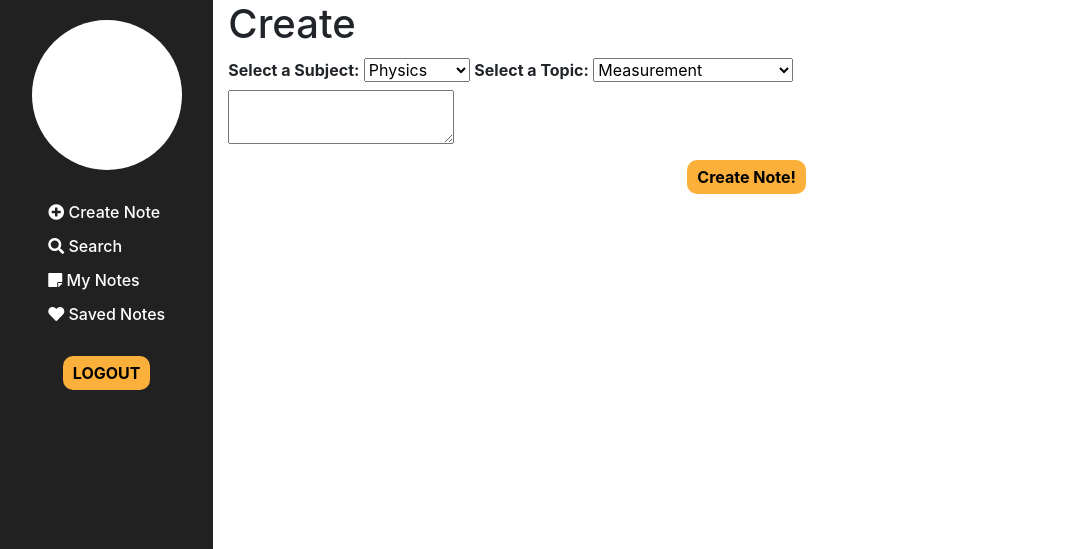
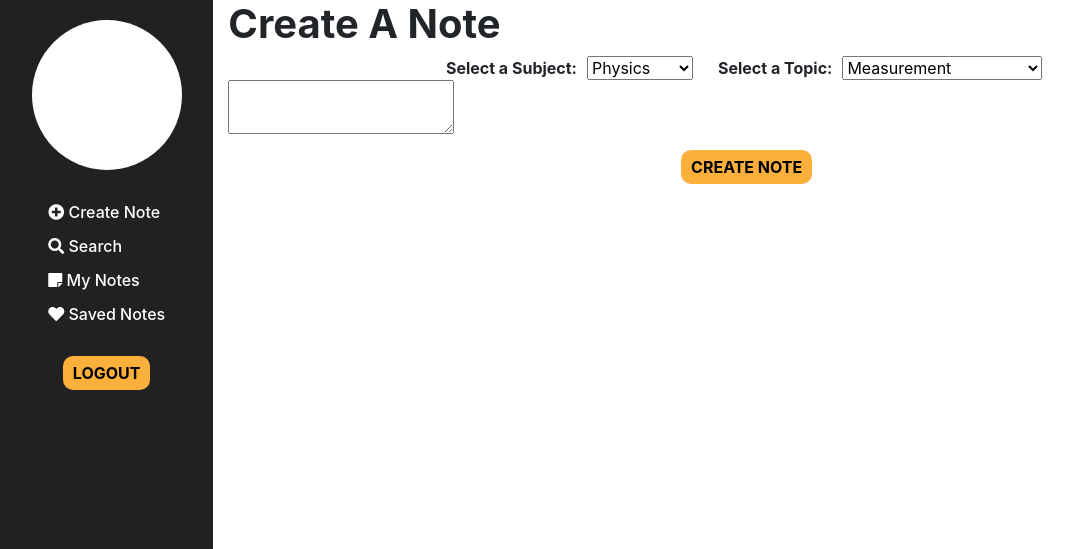
Before and after one commit to elch93/tgc-proj3-tidbits, a Flask app: template templates/create.template.html in a window 1280 px wide. Shown: the top 549 px of the page, without its empty margins (0-1073 px from the left). Run offline with Flask 2, Linux system fonts and the light colour scheme; the template is opened without the code that fills it, so the values that code supplies are empty; the visitor is signed in with stand-in values (Sample User, id 1); some libraries are stand-ins or nearby versions.

Commit message:
fixed alignment for select in create & search page

```diff
--- a/static/styles.css
+++ b/static/styles.css
@@ -241,7 +241,7 @@ a {
 
 
 /* search */
-#Rpanel h1 {
+#Rpanel h1, #Cpanel h1 {
     font-weight: 700;
 }
 
@@ -266,10 +266,6 @@ a {
 
 
 /* create note */
-#Cpanel form {
-    margin: 10px auto;
-}
-
 .note-editor {
     border: #212121 5px solid !important;
     border-radius: 10px !important;
@@ -278,9 +274,18 @@ a {
 
 .note-toolbar {
     border-bottom: #212121 5px solid !important;
-    border-radius: 10px 10px 0 0; */
-/* background-color: #212121 !important; */
+    border-radius: 10px 10px 0 0;
 }
+
+#createnoteform label {
+    margin: 0 10px;
+}
+
+#createnoteform select, #Rpanel select {
+    margin: 0 15px 0 0;
+}
+
+/* common */
 
 #submitnotebtn,
 #leftpanel button,
--- a/templates/create.template.html
+++ b/templates/create.template.html
@@ -3,9 +3,9 @@
 {% block content %}
 <!-- Create a note and save it into the database -->
 <div id="Cpanel">
-  <h1>Create</h1>
+  <h1>Create A Note</h1>
   <form method="POST" id="createnoteform">
-    <div>
+    <div class="containerfluid d-flex justify-content-center">
       <label><b>Select a Subject: </b></label>
       <select size=1 name="postedsubject" id="selectsubjc" onchange="onSubjChange('c')">
         <option value="Physics">Physics</option>
@@ -15,18 +15,15 @@
       </select>
       <label><b>Select a Topic: </b></label>
       <select name="subjecttopics" size=1 id="selecttopicsc">
-        <option value="Measurement" {% if chosent == "Measurement" %}selected{% endif %}>Measurement</option>
-        <option value="Newtonian Mechanics" {% if chosent == "Newtonian Mechanics" %}selected{% endif %}>Newtonian
-          Mechanics</option>
-        <option value="Thermal Physics" {% if chosent == "Thermal Physics" %}selected{% endif %}>Thermal Physics
-        </option>
-        <option value="Waves" {% if chosent == "Waves" %}selected{% endif %}>Waves</option>
-        <option value="Electricity & Magnetism" {% if chosent == "Electricity & Magnetism" %}selected{% endif %}>
-          Electricity & Magnetism</option>
+        <option value="Measurement">Measurement</option>
+        <option value="Newtonian Mechanics">Newtonian Mechanics</option>
+        <option value="Thermal Physics">Thermal Physics</option>
+        <option value="Waves">Waves</option>
+        <option value="Electricity & Magnetism">Electricity & Magnetism</option>
       </select>
     </div>
     <textarea id="summernote" name="editordata"></textarea>
-    <input type="submit" value="Create Note!" id="submitnotebtn" form="createnoteform">
+    <input type="submit" value="CREATE NOTE" id="submitnotebtn" form="createnoteform">
   </form>
 </div>
 {% endblock %}
--- a/templates/search.template.html
+++ b/templates/search.template.html
@@ -55,7 +55,7 @@
           Investigations</option>
         {% endif %}
       </select>
-      <input type="submit" value="Search!" form="searchbysubj" id="searchsubjbtn">
+      <input type="submit" value="SEARCH" form="searchbysubj" id="searchsubjbtn">
     </form>
   </div>
   <div class="mt-5 container-fluid" id="resulttable">
```
